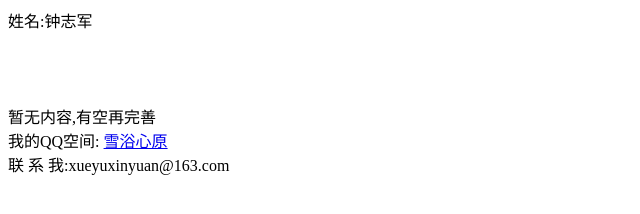
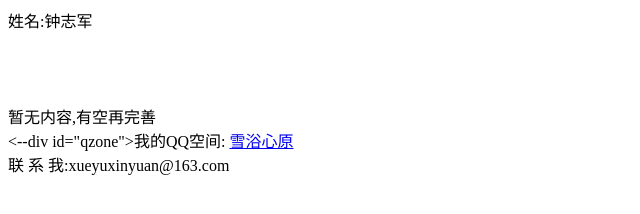
Before and after one commit to xueyuxinyuan/xueyuxinyuan.github.io, a plain HTML site: page index.html in a window 1280 px wide. Shown: the whole page, without its empty margins (0-640 px from the left). Drawn offline with Linux system fonts and the light colour scheme.

Commit message:
Update index.html

```diff
--- a/index.html
+++ b/index.html
@@ -12,7 +12,7 @@
         <br>
         <br>
         <div id="qzone">  暂无内容,有空再完善</a></div>
-      <div id="qzone">我的QQ空间: <a href="http://user.qzone.qq.com/531697000">雪浴心原</a></div>
+      <--div id="qzone">我的QQ空间: <a href="http://user.qzone.qq.com/531697000">雪浴心原</a></div-->
       <div id="qzone">  <a>联 系 我:xueyuxinyuan@163.com</a></div>
     </body>
 </html>
```
